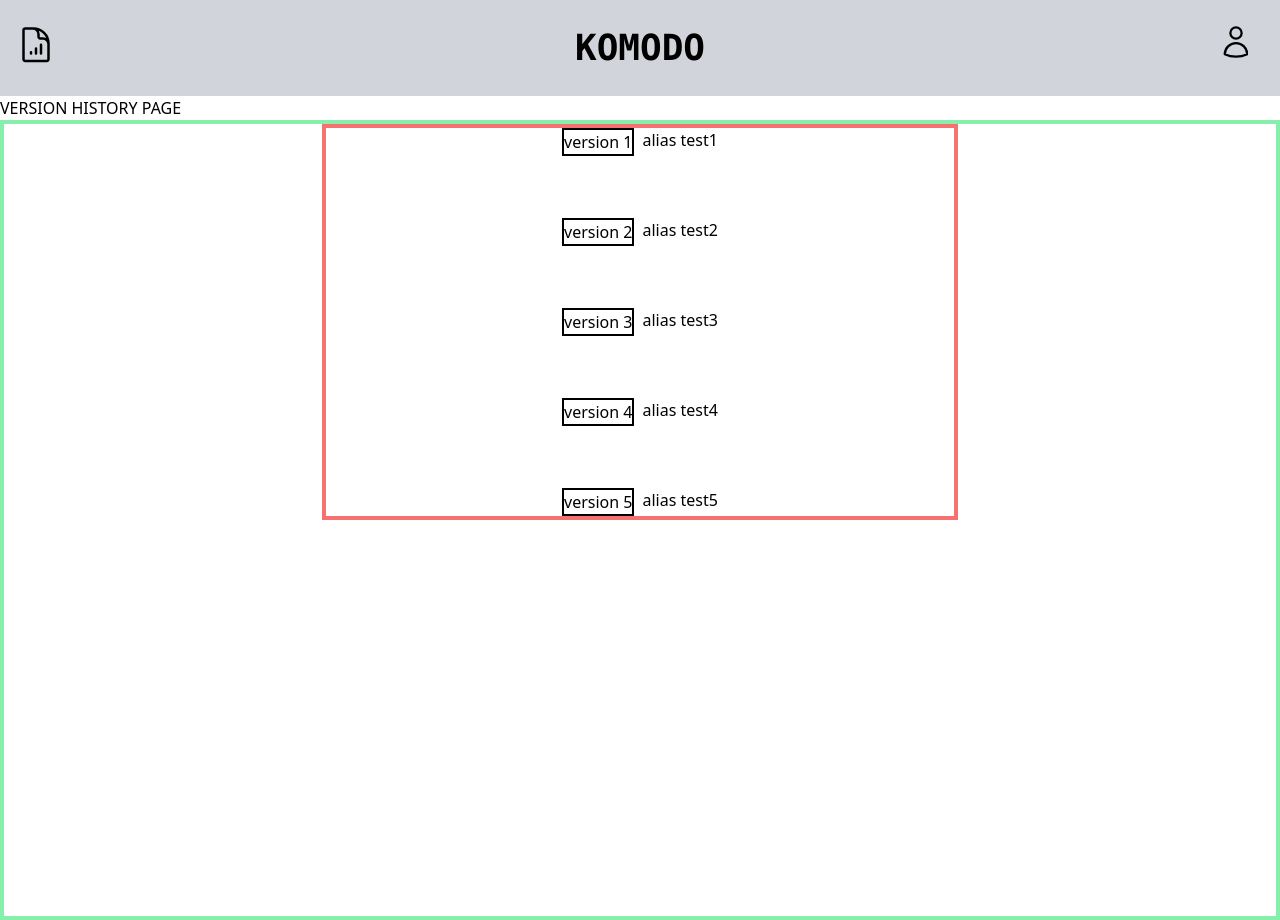
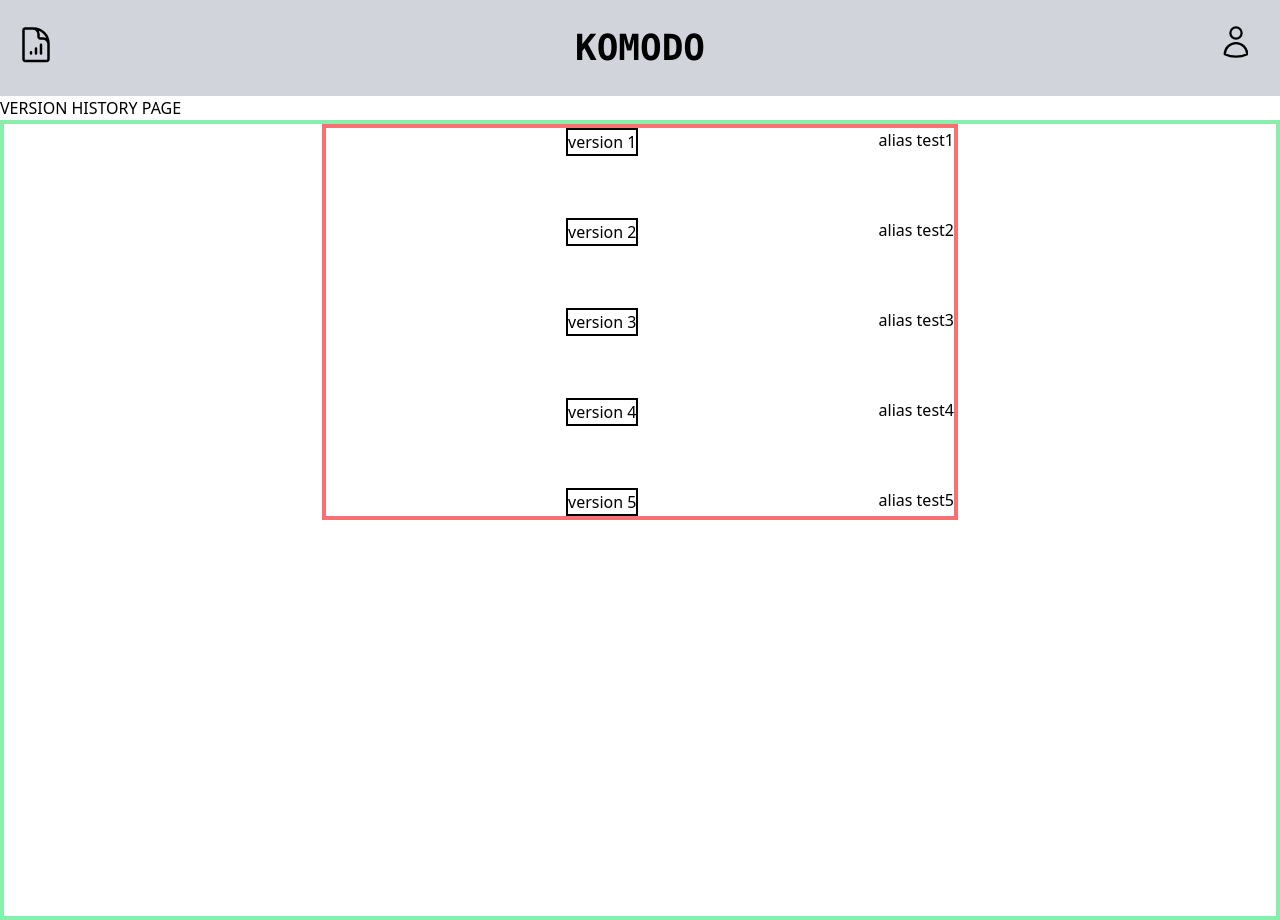
Before and after one commit to oslabs-beta/Serene, a React (Vite) app in the folder client/: page /versions in a window 1280 px wide. Built offline with nearby package versions, Linux system fonts and the light colour scheme.

Commit message:
adjusted version spacing

```diff
--- a/client/src/components/VersionHistory.tsx
+++ b/client/src/components/VersionHistory.tsx
@@ -26,13 +26,14 @@ const VersionHistory = (props: Props) => {
         VERSION HISTORY PAGE
  {/*BODY DIV */}
 <div className="flex justify-center border-4 border-green-300 h-screen w-full ">
-      <div className="flex flex-col justify-between items-center border-4 border-red-400 h-1/2 w-1/2">
-        {mockVersionData.map( (item) => (
-          <div className="flex ">
-          <button className='border-2 border-black'>
+  <div className="flex flex-col justify-between border-4 border-red-400 h-1/2 w-1/2">
+    {mockVersionData.map((item) => (
+      <div className="flex justify-between"> {/* Remove justify-between class */}
+        <div></div> {/*HERE for SPACING ONLY*/}
+        <button className='border-2 border-black '>
           version {item.version}
         </button>
-          <span className="ml-2">
+        <span className=""> {/* Add ml-auto class to align the span to the right */}
           alias {item.alias}
         </span>
       </div>
@@ -41,6 +42,7 @@ const VersionHistory = (props: Props) => {
 </div>
 
 
+
     </div>
   )
 }
```
Lines whose indentation alone changed are shown as unchanged.
